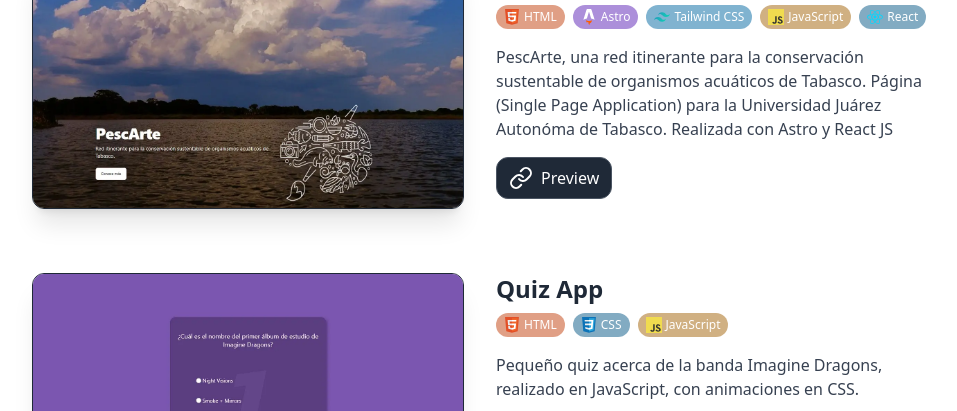
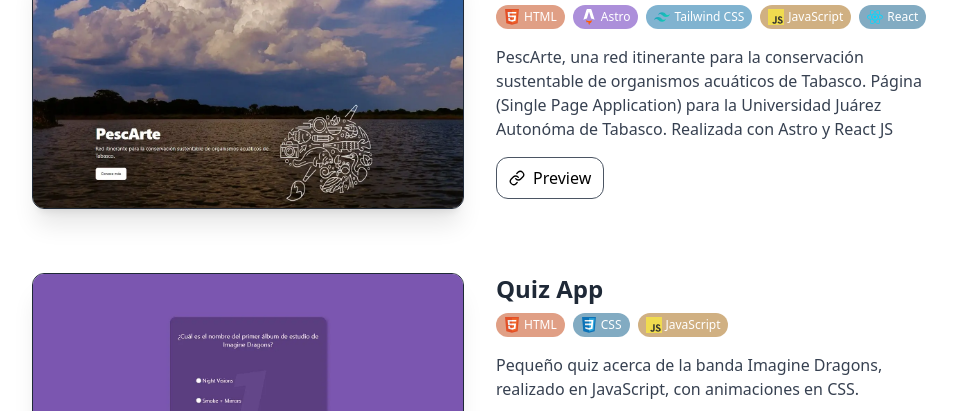
Before and after one commit to adrianhdez2/portfolio, an Astro site: page / in a window 1280 px wide. Shown: the part 1873-2284 px from the top of the page, without its empty margins (160-1117 px from the left). Built offline with nearby package versions, Linux system fonts and the light colour scheme; Astro itself is replaced by a stand-in of ours.

Commit message:
Some changes

```diff
--- a/src/components/Link.astro
+++ b/src/components/Link.astro
@@ -5,7 +5,7 @@ const { href } = Astro.props;
 <a
     href={href}
     target="_blank"
-    class="inline-flex items-center justify-center gap-2 px-3 py-2 space-x-2 text-base text-white transition bg-gray-800 border border-gray-600 focus-visible:ring-orange-500/80 text-md hover:bg-gray-800 hover:border-gray-900 group max-w-fit rounded-xl hover:text-white focus:outline-none focus-visible:outline-none focus-visible:ring focus-visible:ring-white focus-visible:ring-offset-1 active:bg-black"
+    class="inline-flex items-center justify-center gap-2 px-3 py-2 space-x-2 text-base text-black dark:text-white transition dark:bg-gray-800 border border-gray-600 focus-visible:ring-orange-500/80 text-md hover:bg-gray-800 hover:border-gray-900 group max-w-fit rounded-xl hover:text-white focus:outline-none focus-visible:outline-none focus-visible:ring focus-visible:ring-white focus-visible:ring-offset-1 active:bg-black group/link"
 >
     <slot />
 </a>
--- a/src/components/Projects.astro
+++ b/src/components/Projects.astro
@@ -54,7 +54,7 @@ import { PROJECTS } from "../constans/index";
                                 <footer class="flex items-end justify-start mt-4 gap-x-4 ">
                                     {github && (
                                         <Link href={github}>
-                                            <Github class="size-6 fill-white" />
+                                            <Github class="size-6 fill-black dark:fill-white group-hover/link:fill-white" />
                                             Code
                                         </Link>
                                     )}
--- a/src/components/icons/Link.astro
+++ b/src/components/icons/Link.astro
@@ -9,7 +9,6 @@
     stroke-width="2"
     stroke-linecap="round"
     stroke-linejoin="round"
-    class="lucide lucide-link"
     ><path d="M10 13a5 5 0 0 0 7.54.54l3-3a5 5 0 0 0-7.07-7.07l-1.72 1.71"
     ></path><path
         d="M14 11a5 5 0 0 0-7.54-.54l-3 3a5 5 0 0 0 7.07 7.07l1.71-1.71"
```
